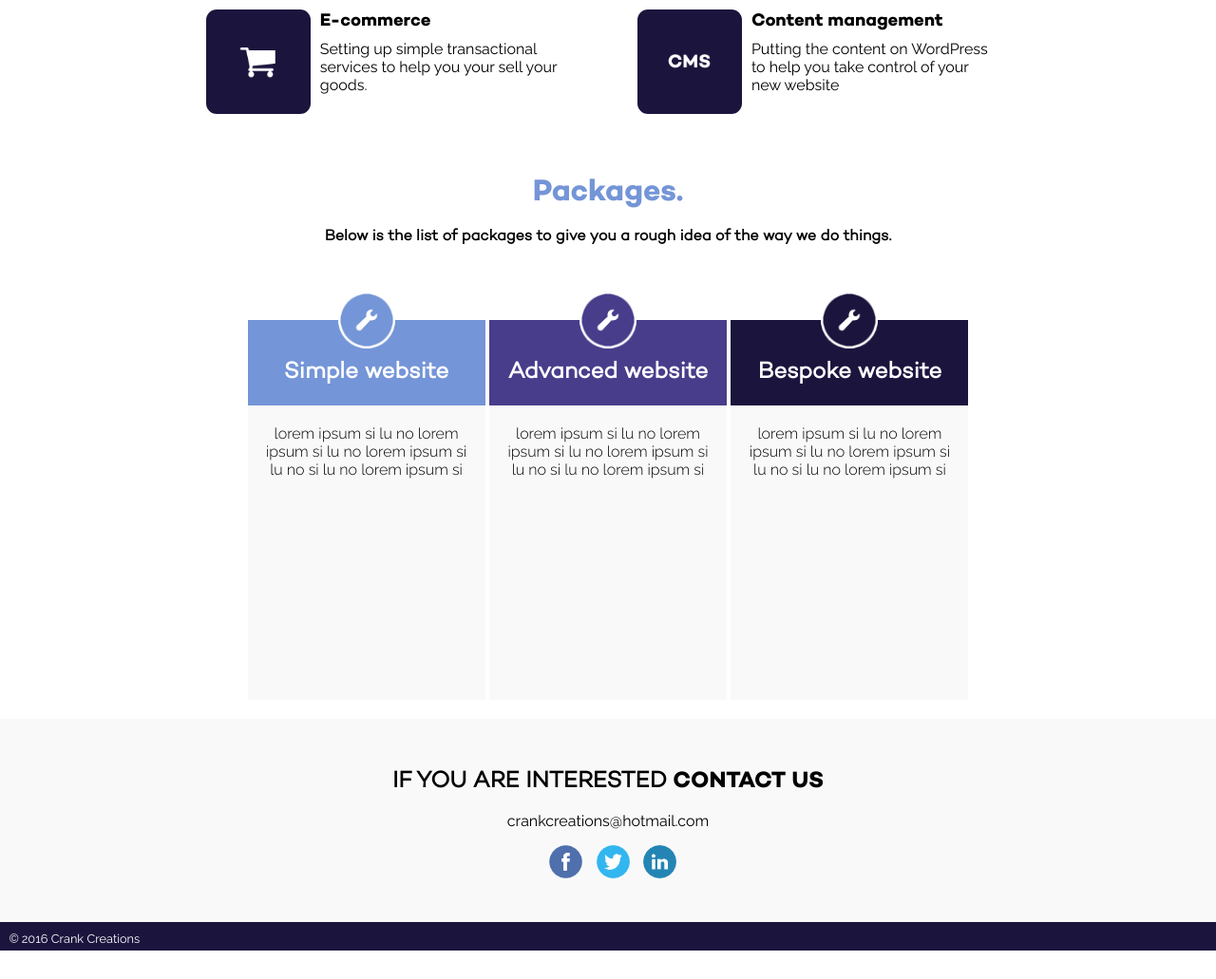
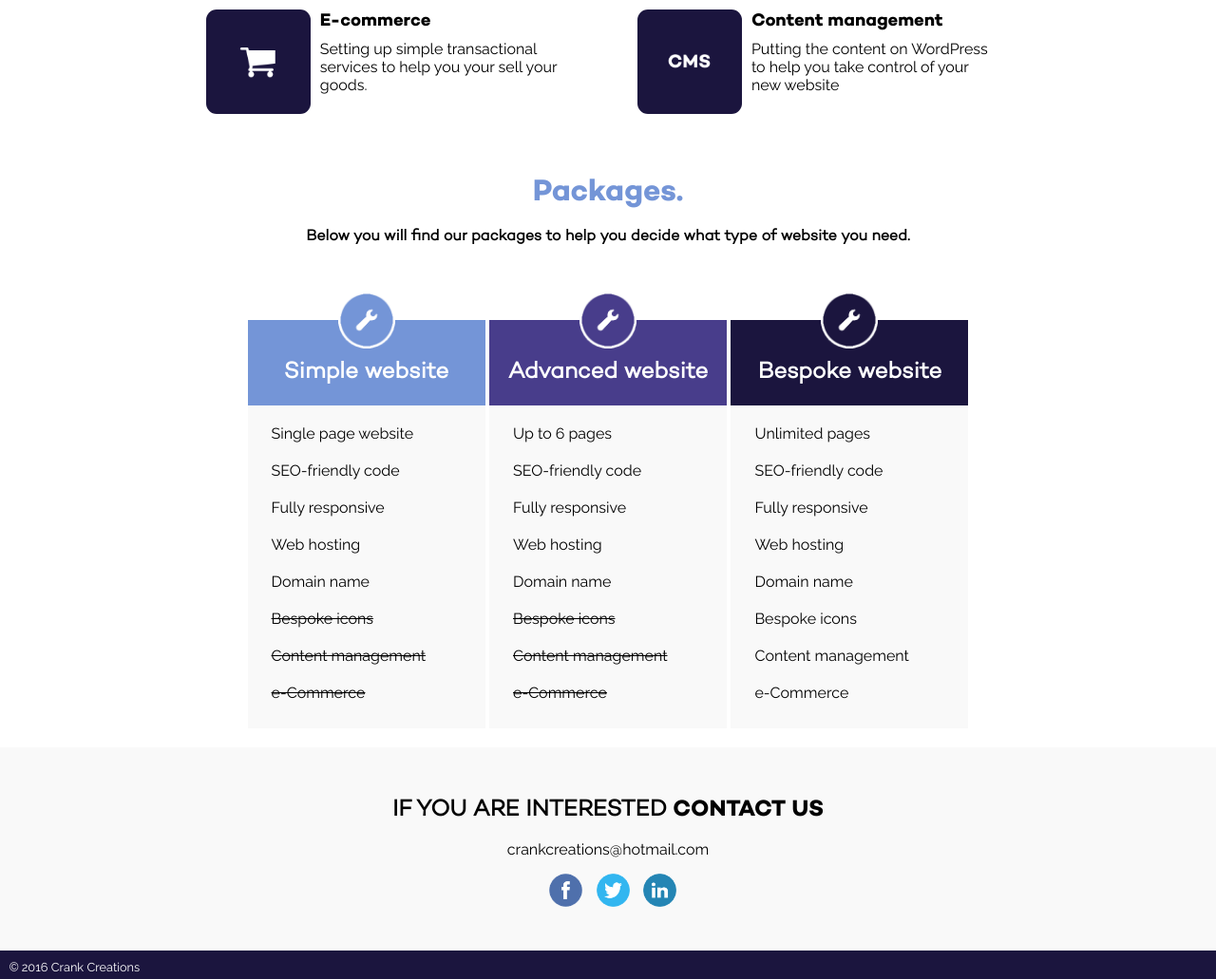
Before and after one commit to Tagern/Individual-Project, a PHP site: page /services.html in a window 1280 px wide. Shown: the part 877-1908 px from the top of the page at 95% size. Before the commit the page ends 1878 px from the top, so only its background shows below. Run offline with PHP 8.4, Linux system fonts and the light colour scheme; some libraries are stand-ins or nearby versions.

Commit message:
added new illustration and started evaluation

```diff
--- a/development/css/style.css
+++ b/development/css/style.css
@@ -304,6 +304,11 @@ body {
   margin: 40px 0 0 0;
   text-align: center;
   position: relative; }
+  .services-packages p {
+    text-align: left;
+    margin: 20px 0 0 10px;
+    font-family: 'Raleway', sans-serif, Arial, Helvetica, sans-serif;
+    font-weight: 400; }
 
 .package-title h2 {
   font-size: 2em;
@@ -317,7 +322,7 @@ body {
 
 .all-packages {
   position: relative;
-  height: 400px;
+  height: 430px;
   width: 250px;
   margin: 50px 0 0 15%;
   background-color: #f9f9f9;
@@ -337,9 +342,9 @@ body {
   padding: 40px 0 0 0;
   color: white; }
 #paid-package-1 p {
-  font-family: 'Raleway', sans-serif, Arial, Helvetica, sans-serif;
-  font-weight: 300;
   padding: 0 15px 0 15px; }
+  #paid-package-1 p span {
+    text-decoration: line-through; }
 
 #paid-package-2 img {
   width: 60px;
@@ -355,9 +360,9 @@ body {
   padding: 40px 0 0 0;
   color: white; }
 #paid-package-2 p {
-  font-family: 'Raleway', sans-serif, Arial, Helvetica, sans-serif;
-  font-weight: 300;
   padding: 0 15px 0 15px; }
+  #paid-package-2 p span {
+    text-decoration: line-through; }
 
 #paid-package-3 img {
   width: 60px;
@@ -373,8 +378,6 @@ body {
   padding: 40px 0 0 0;
   color: white; }
 #paid-package-3 p {
-  font-family: 'Raleway', sans-serif, Arial, Helvetica, sans-serif;
-  font-weight: 300;
   padding: 0 15px 0 15px; }
 
 /* ABOUT US  ABOUT US  ABOUT US  ABOUT US  ABOUT US  ABOUT US
--- a/development/index.html
+++ b/development/index.html
@@ -63,7 +63,7 @@
 
             <p>Our main goal is to help you show off your businsess with a unique and creative flair across desktop, tablet and mobile devices. We offer expert design advice to individuals, local businesses and large corporations to collaboratively produce bespoke websites.</p>
 
-            <img src="img/cogs.png"/>
+            <img src="img/homepage-devices.png"/>
 
         </section>
 
--- a/development/scss/style.scss
+++ b/development/scss/style.scss
@@ -415,6 +415,13 @@ body{
 		margin: 40px 0 0 0;
 		text-align:center;
 		position:relative;
+
+		p{
+			text-align:left;
+			margin: 20px 0 0 10px;
+			font-family: 'Raleway', sans-serif, Arial, Helvetica, sans-serif;
+			font-weight:400;
+		}
 	}
 
 	.package-title{
@@ -435,7 +442,7 @@ body{
 
 	.all-packages{
 		position:relative;
-		height:400px;
+		height:430px;
 		width:250px;
 		margin:50px 0 0 15%;
 
@@ -463,9 +470,12 @@ body{
 		}
 
 		p{
-			font-family: 'Raleway', sans-serif, Arial, Helvetica, sans-serif;
-			font-weight:300;
+
 			padding:0 15px 0 15px;
+
+			span{
+				text-decoration:line-through;
+			}
 		}
 	}
 
@@ -489,9 +499,11 @@ body{
 		}
 
 		p{
-			font-family: 'Raleway', sans-serif, Arial, Helvetica, sans-serif;
-			font-weight:300;
 			padding:0 15px 0 15px;
+
+			span{
+				text-decoration:line-through;
+			}
 		}
 	}
 
@@ -515,8 +527,7 @@ body{
 		}
 
 		p{
-			font-family: 'Raleway', sans-serif, Arial, Helvetica, sans-serif;
-			font-weight:300;
+
 			padding:0 15px 0 15px;
 		}
 	}
--- a/development/services.html
+++ b/development/services.html
@@ -93,22 +93,34 @@
         <section class="services-packages">
             <div class="package-title">
                 <h2>Packages.</h2>
-                <h3>Below is the list of packages to give you a rough idea of the way we do things.</h3>
+                <h3>Below you will find our packages to help you decide what type of website you need.</h3>
             </div>
                     <div class="all-packages">
                         <div id="paid-package-1">
                             <img src="img/package-simple-icon.png"/>
                             <h2>Simple website</h2>
-                            <p>lorem ipsum si lu no lorem ipsum si lu no lorem
-                                ipsum si lu no si lu no lorem ipsum si</p>
+                            <p>Single page website</p>
+                            <p>SEO-friendly code</p>
+                            <p>Fully responsive</p>
+                            <p>Web hosting</p>
+                            <p>Domain name</p>
+                            <p><span>Bespoke icons</span></p>
+                            <p><span>Content management</span></p>
+                            <p><span>e-Commerce</span></p>
                         </div>
                     </div>
                     <div class="all-packages">
                         <div id="paid-package-2">
                             <img src="img/package-advanced-icon.png"/>
                             <h2>Advanced website</h2>
-                            <p>lorem ipsum si lu no lorem ipsum si lu no lorem
-                                ipsum si lu no si lu no lorem ipsum si</p>
+                            <p>Up to 6 pages</p>
+                            <p>SEO-friendly code</p>
+                            <p>Fully responsive</p>
+                            <p>Web hosting</p>
+                            <p>Domain name</p>
+                            <p><span>Bespoke icons</span></p>
+                            <p><span>Content management</span></p>
+                            <p><span>e-Commerce</span></p>
                         </div>
                     </div>
 
@@ -116,8 +128,14 @@
                         <div id="paid-package-3">
                             <img src="img/package-bespoke-icon.png"/>
                             <h2>Bespoke website</h2>
-                            <p>lorem ipsum si lu no lorem ipsum si lu no lorem
-                                ipsum si lu no si lu no lorem ipsum si</p>
+                            <p>Unlimited pages</p>
+                            <p>SEO-friendly code</p>
+                            <p>Fully responsive</p>
+                            <p>Web hosting</p>
+                            <p>Domain name</p>
+                            <p>Bespoke icons</p>
+                            <p>Content management</p>
+                            <p>e-Commerce</p>
                         </div>
                     </div>
         </section>
--- a/development/work.html
+++ b/development/work.html
@@ -53,7 +53,7 @@
             <div class="testimonial">
                 <p>lorem ipsum si lu no lorem ipsum si lu no lorem ipsum si lu no si lu no lorem ipsum si
                     no lorem ipsum si lu no si lu no lorem ipsum si</p>
-                <h3>Jemma Ktorou - Poopy anonymous  </h3>
+                <h3>Jemma Ktorou - Student at University of Brighton  </h3>
             </div>
         </section>
 
```
Also changed, not shown: other parts of development/css/style.css (+15 -12 lines), other parts of development/scss/style.scss (+15 -11 lines), development/img/cogs.png, development/img/homepage-devices.png (added), 3 other files.
